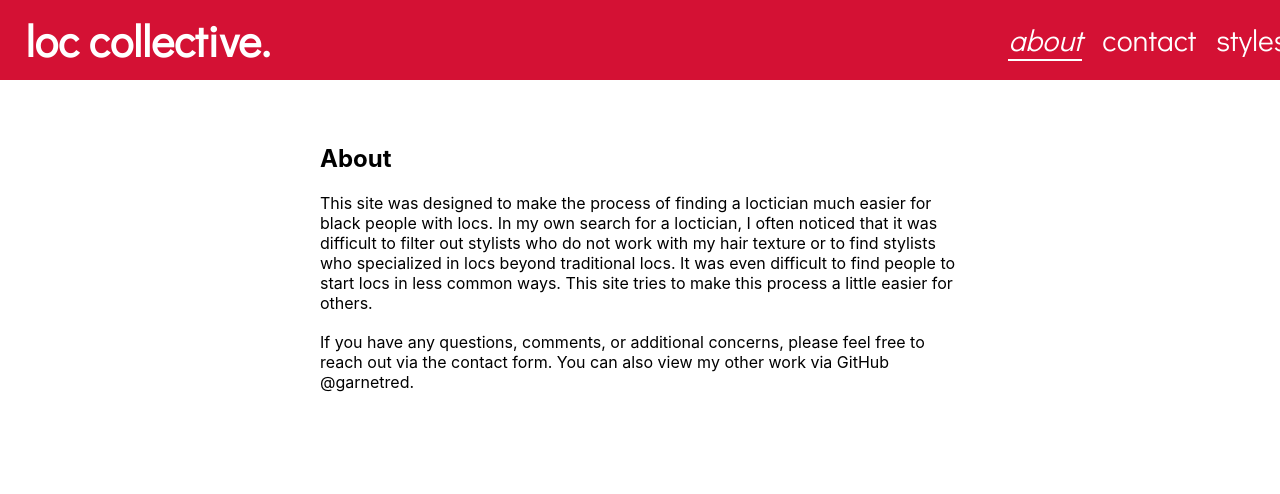
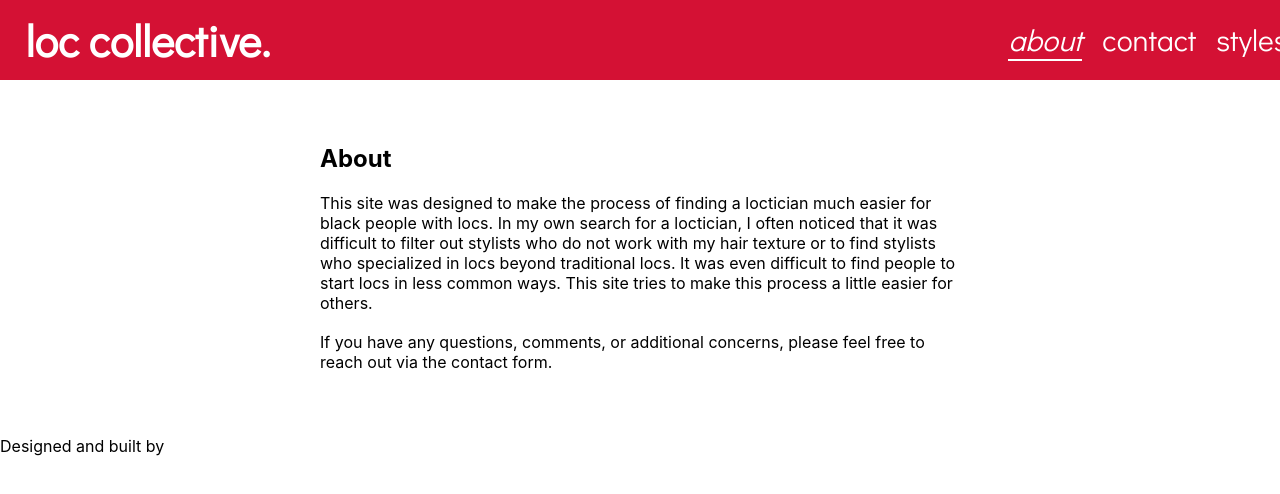
Before and after one commit to garnetred/loc-collective, a React (Create React App) app: page /about in a window 1280 px wide. Shown: the top 494 px of the page. Built offline with nearby package versions, Linux system fonts and the light colour scheme.

Commit message:
Create footer component with tests

```diff
--- a/src/Components/App/App.js
+++ b/src/Components/App/App.js
@@ -1,6 +1,7 @@
 import React, { useState } from "react";
 import { Route, Switch } from "react-router-dom";
 import Header from "../Header/Header";
+import Footer from "../Footer/Footer";
 import SearchForm from "../SearchForm/SearchForm";
 import SearchResultsContainer from "../SearchResultsContainer/SearchResultsContainer";
 import StylistPage from "../StylistPage/StylistPage";
@@ -70,6 +71,7 @@ const App = () => {
           )}
         ></Route>
       </Switch>
+      <Footer />
     </section>
   );
 };
--- /dev/null
+++ b/src/Components/Footer/Footer.js
@@ -0,0 +1,15 @@
+import React from "react";
+import { NavLink, Link } from "react-router-dom";
+import "./Footer.css";
+
+const Footer = () => {
+  return (
+    <footer className="loc-collective-footer">
+        <p>Designed and built by
+            <a href="https://www.decemberdevelopment.com">December Design & Development</a>
+            </p>
+    </footer>
+  );
+};
+
+export default Footer;
--- a/src/content-data.js
+++ b/src/content-data.js
@@ -41,6 +41,6 @@ export const about = [
     info: "This site was designed to make the process of finding a loctician much easier for black people with locs. In my own search for a loctician, I often noticed that it was difficult to filter out stylists who do not work with my hair texture or to find stylists who specialized in locs beyond traditional locs. It was even difficult to find people to start locs in less common ways. This site tries to make this process a little easier for others. ",
   },
   {
-    info: "If you have any questions, comments, or additional concerns, please feel free to reach out via the contact form. You can also view my other work via GitHub @garnetred.",
+    info: "If you have any questions, comments, or additional concerns, please feel free to reach out via the contact form.",
   },
 ];
```
Also changed, not shown: src/Components/Footer/Footer.css (added), 1 other file (tests, documents, lock files or other folders).
